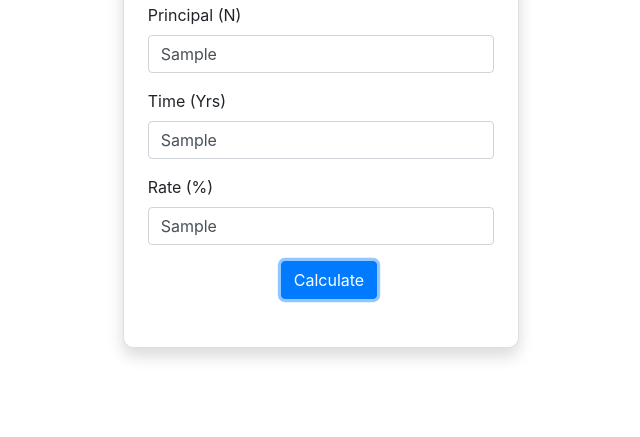
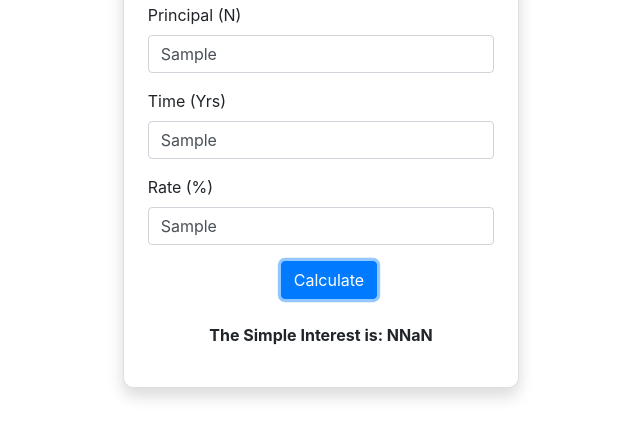
Before and after one commit to emedee/Simple-Interest, a plain HTML site: page Index.html in a window 1280 px wide. Both pictures are taken after typing "Sample", "Sample", "Sample" into the empty fields and a click on the button "Calculate". Shown: the part 131-568 px from the top of the page, without its empty margins (319-959 px from the left). Drawn offline with nearby package versions, Linux system fonts and the light colour scheme; some packages are replaced by stand-ins of ours; a script that the page names is missing.

Commit message:
'commit'

```diff
--- a/Index.html
+++ b/Index.html
@@ -26,9 +26,11 @@
                     <label>Rate (%)</label>
                     <input type="text" placeholder = 'Enter a positive number' class="form-control" id="input3">
                 </div>
-                <div class="mlto">
+                <div class="tac">
                     <button class="btn btn-primary ml-3" id="calculate">Calculate</button><br><br>
-                    <p class="solutionField"><b>The Simple Interest is: <span id="span"></span></b></p>
+                    <div class="mlto">
+                        <p id="solutionField"><b>The Simple Interest is: <span id="span"></span></b></p>
+                    </div>
                 </div>
             <!-- </form> -->
         </div>
--- a/Main.js
+++ b/Main.js
@@ -3,15 +3,13 @@ let time = document.querySelector('#input2');
 let rate = document.querySelector('#input3');
 let interest = document.querySelector('#span');
 let calculate = document.querySelector('#calculate')
-let solutionField = document.querySelector('.solutionField');
-
+let solutionField = document.querySelector('.mlto')
 let inputFields = [principal, time, rate];
 
 calculate.addEventListener('click', function(){
     for(let i=0; i<inputFields.length; i++){
         if(inputFields[i].value < 1){
             inputFields[i].style.border = '2px solid red';
-            interest.innerHTML = '';
             solutionField.style.display = 'none';
 
             // Sweet Alert pop-up
@@ -21,11 +19,11 @@ calculate.addEventListener('click', function(){
                 text: 'Enter a valid Input!',
             })
 
-        } else if((inputFields[i].value > 1)){
+        } else {
         let solution = `N${(principal.value * time.value * rate.value)/100}`;
         interest.innerHTML = solution;
         inputFields[i].style.border = '';
-        solutionField.style.display = 'initial';
+        solutionField.style.display = 'block';
         }
     }
 })
--- a/Style.css
+++ b/Style.css
@@ -9,6 +9,6 @@
 .bord{
     border-radius: 10px !important;
 }
-.solutionField{
-    display: none;
+.tac{
+    text-align: center;
 }
```
